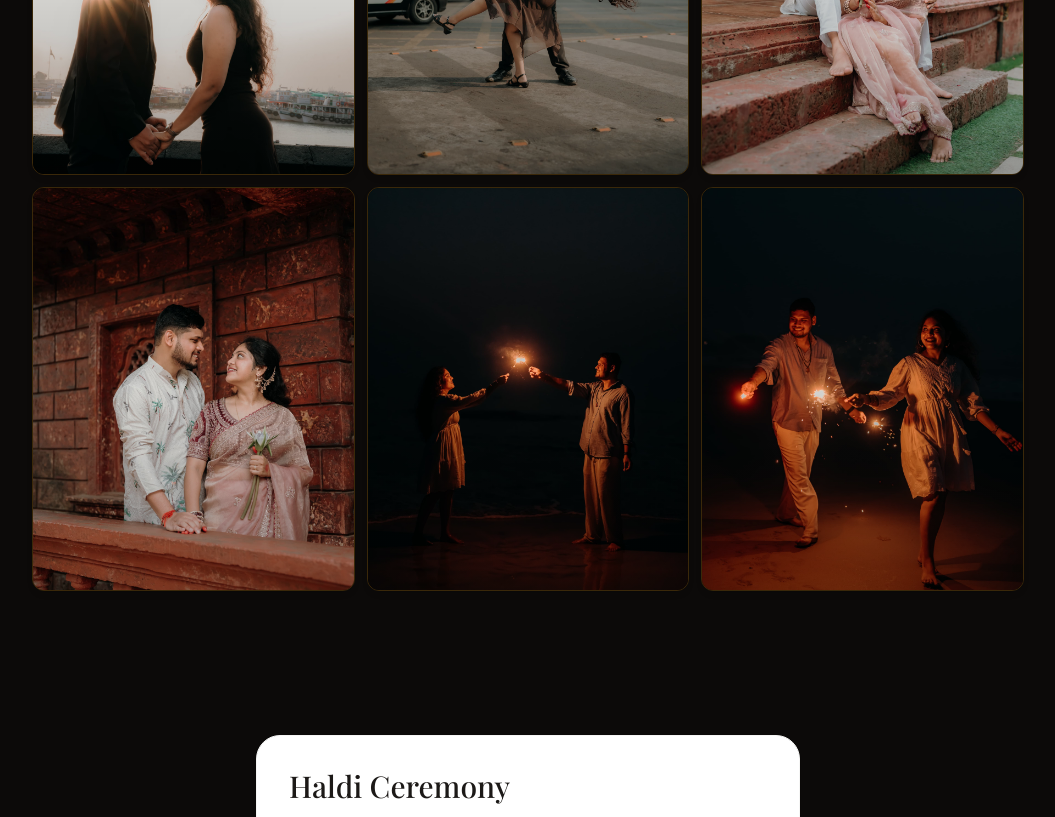
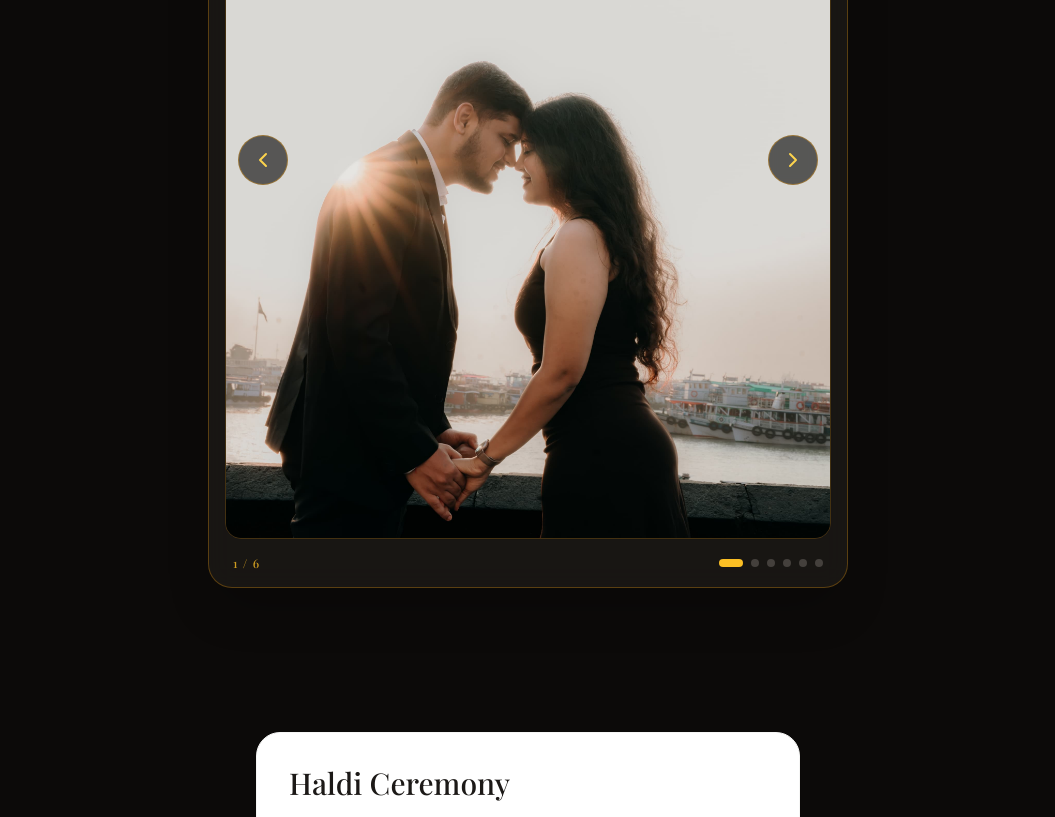
Before and after one commit to Adoniskingx/AD, a React (Vite) app in the folder adarsh-divyansha-wedding/: page / in a window 1280 px wide. Shown: the part 3080-3897 px from the top of the page, without its empty margins (112-1167 px from the left). Built offline with nearby package versions, Linux system fonts and the light colour scheme; a web font is replaced by a local one.

Commit message:
Implement image navigation in Carousel component
Added state management for current image index and navigation functionality to the carousel component.

```diff
--- a/adarsh-divyansha-wedding/src/components/Carousel.tsx
+++ b/adarsh-divyansha-wedding/src/components/Carousel.tsx
@@ -1,12 +1,22 @@
-import React from 'react';
+import React, { useState } from 'react';
 import { weddingData } from '../data/weddingData';
+import { ChevronLeft, ChevronRight } from 'lucide-react';
 
 export default function Carousel() {
+  const [currentIndex, setCurrentIndex] = useState(0);
+  const photos = weddingData.galleryImages;
+
+  const handlePrev = () => {
+    setCurrentIndex((prev) => (prev === 0 ? photos.length - 1 : prev - 1));
+  };
+
+  const handleNext = () => {
+    setCurrentIndex((prev) => (prev === photos.length - 1 ? 0 : prev + 1));
+  };
+
   return (
-    <section className="py-12 px-2 md:px-4 max-w-5xl mx-auto">
-      {/* Title with frosted backdrop so text never merges with background */}
-      <div className="text-center mb-8">
-        <div className="section-title-pill">
+    <section className="py-12 px-4 max-w-2xl mx-auto text-center relative z-10">
+      <div className="mb-6">
         <p className="text-amber-400 text-xs uppercase tracking-[0.3em] font-serif mb-1">
           #DIVYADARSHAN
         </p>
@@ -14,24 +24,55 @@ export default function Carousel() {
           Our Moments
         </h2>
       </div>
+
+      {/* Main Single Photo Viewer */}
+      <div className="relative bg-stone-900/80 backdrop-blur-md border border-amber-500/30 rounded-3xl p-3 md:p-4 shadow-2xl">
+        <div className="relative aspect-[4/5] w-full overflow-hidden rounded-2xl border border-amber-500/20">
+          <img
+            src={photos[currentIndex]}
+            alt={`Moment ${currentIndex + 1}`}
+            className="w-full h-full object-cover transition-all duration-500 ease-in-out"
+          />
+
+          {/* Navigation Overlay Buttons */}
+          <button
+            onClick={handlePrev}
+            className="absolute left-3 top-1/2 -translate-y-1/2 bg-black/60 hover:bg-black/80 text-amber-300 p-2 md:p-3 rounded-full border border-amber-500/40 backdrop-blur-sm transition-all active:scale-95"
+            aria-label="Previous photo"
+          >
+            <ChevronLeft className="w-6 h-6" />
+          </button>
+
+          <button
+            onClick={handleNext}
+            className="absolute right-3 top-1/2 -translate-y-1/2 bg-black/60 hover:bg-black/80 text-amber-300 p-2 md:p-3 rounded-full border border-amber-500/40 backdrop-blur-sm transition-all active:scale-95"
+            aria-label="Next photo"
+          >
+            <ChevronRight className="w-6 h-6" />
+          </button>
         </div>
 
-      {/* Grid with tight gaps and smooth rounded photos */}
-      <div className="grid grid-cols-2 md:grid-cols-3 gap-2 md:gap-3">
-        {weddingData.galleryImages.map((imgUrl, index) => (
-          <div
-            key={index}
-            className="relative aspect-[4/5] overflow-hidden rounded-xl border border-amber-500/20 shadow-md group"
-          >
-            <img
-              src={imgUrl}
-              alt={`Gallery moment ${index + 1}`}
-              className="w-full h-full object-cover transition-transform duration-500 group-hover:scale-105"
+        {/* Counter & Dots */}
+        <div className="mt-4 flex items-center justify-between px-2">
+          <span className="text-xs font-serif text-amber-400/80 tracking-widest">
+            {currentIndex + 1} / {photos.length}
+          </span>
+
+          <div className="flex gap-2">
+            {photos.map((_, idx) => (
+              <button
+                key={idx}
+                onClick={() => setCurrentIndex(idx)}
+                className={`h-2 rounded-full transition-all ${
+                  idx === currentIndex
+                    ? 'w-6 bg-amber-400'
+                    : 'w-2 bg-stone-700 hover:bg-stone-500'
+                }`}
+                aria-label={`Go to slide ${idx + 1}`}
               />
-            {/* Subtle dark vignette on each image to make it blend naturally */}
-            <div className="absolute inset-0 bg-gradient-to-t from-black/40 via-transparent to-transparent opacity-60" />
+            ))}
           </div>
-        ))}
+        </div>
       </div>
     </section>
   );
```
Lines whose indentation alone changed are shown as unchanged.
